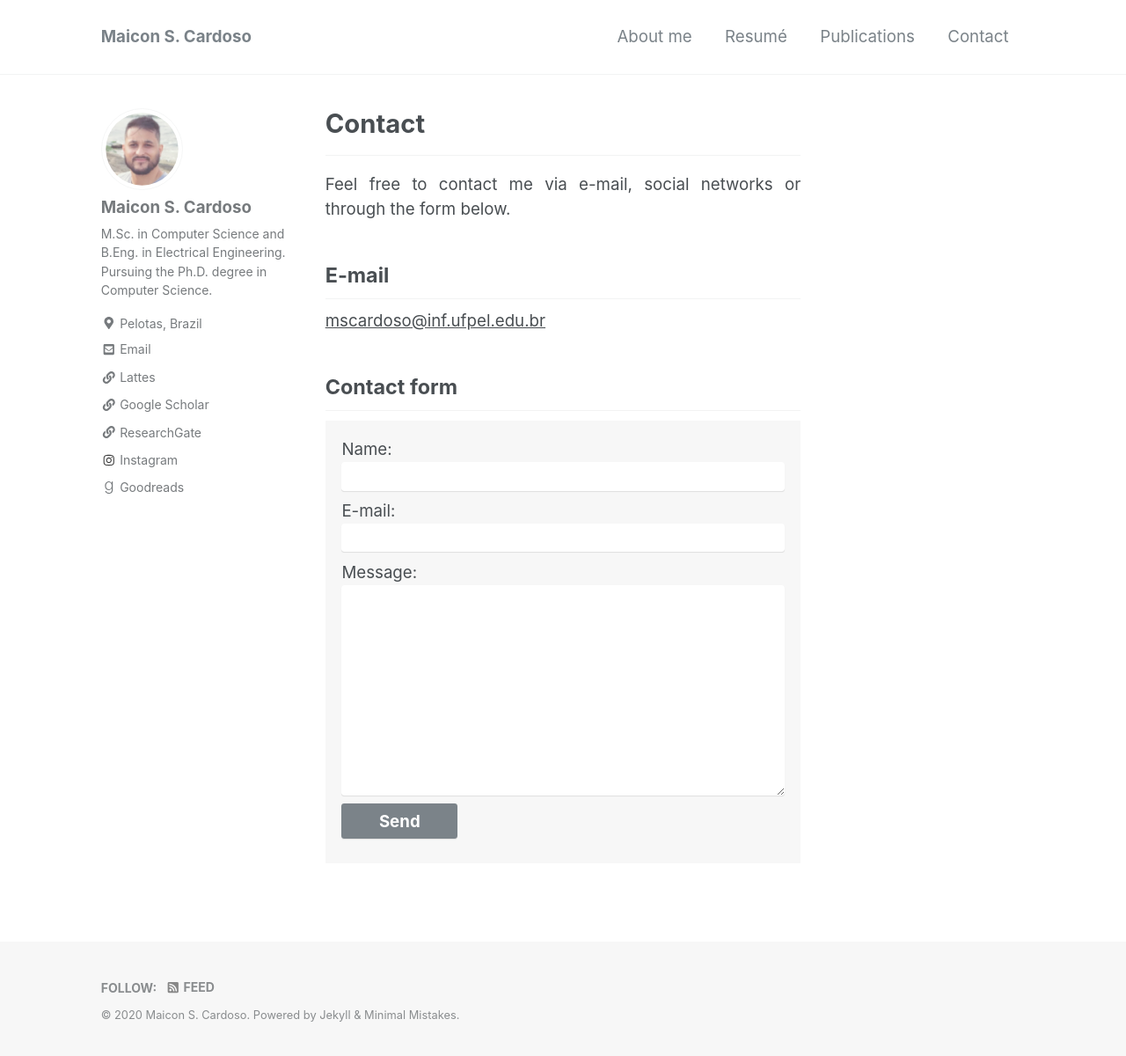
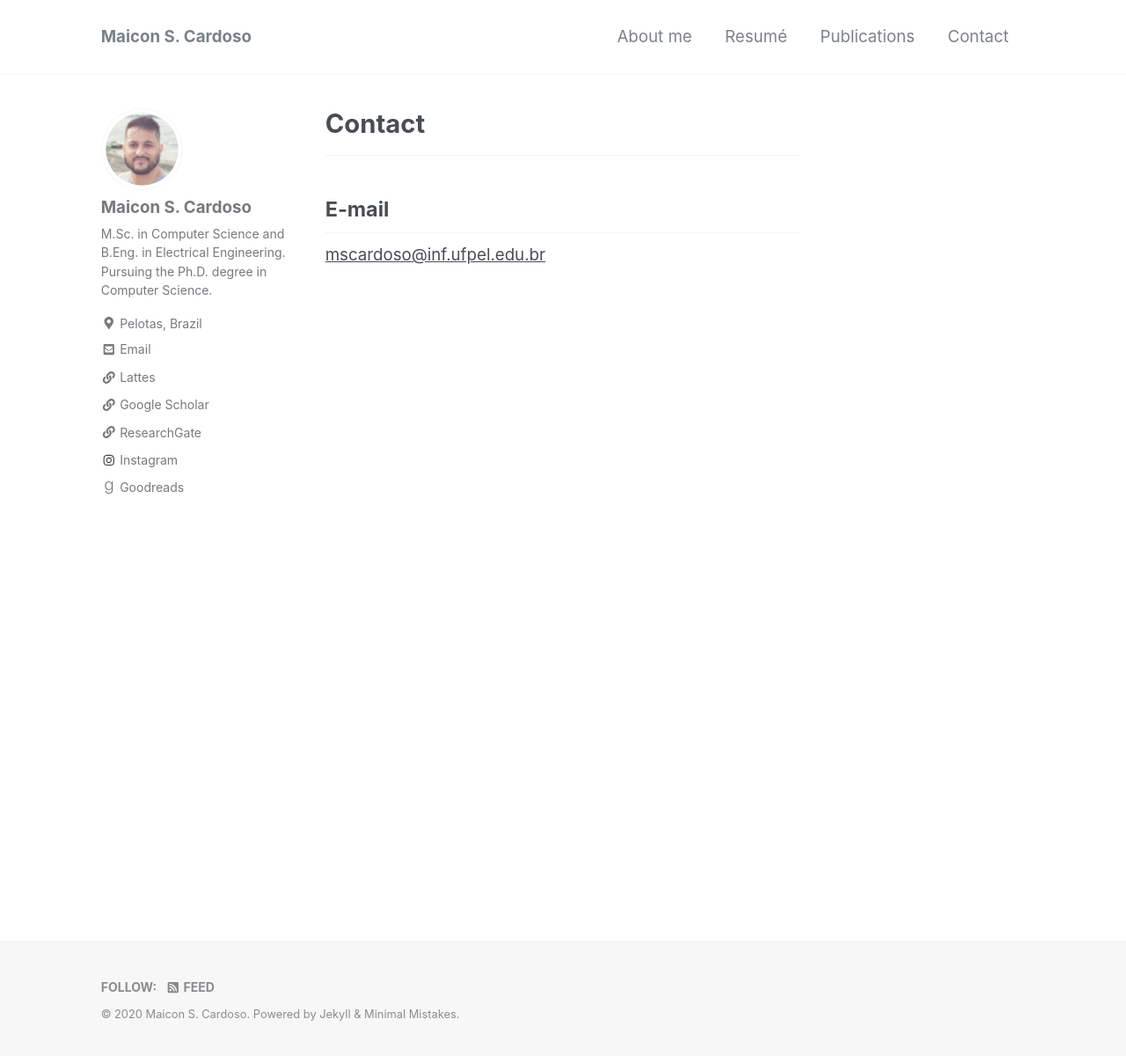
Before and after one commit to maiconsc/me, a Jekyll site: the page built from _pages/contact.MD, in a window 1280 px wide and 1200 px high. Shown: the whole window at 88% size. Built offline with Jekyll 4.4.1, drawn with Linux system fonts in a browser that asks for light colours; nearby versions of some CDN libraries; our own code applies the rules of GitHub Pages for plain Markdown files.

Commit message:
Update contact.MD
removing form.

```diff
--- a/_pages/contact.MD
+++ b/_pages/contact.MD
@@ -9,16 +9,5 @@ permalink: /contact/
 
 <hr>
 
-Feel free to contact me via e-mail, social networks or through the form below.
-{: .text-justify}
-
 ## E-mail
 [mscardoso@inf.ufpel.edu.br](mailto:mscardoso@inf.ufpel.edu.br)
-
-## Contact form
-<form method="POST" action="https://formspree.io/maiconsc0@gmail.com">
-  Name: <input type="name" name="name">
-  E-mail: <input type="email" name="email">
-  Message: <textarea name="message" rows="10"></textarea>
-  <input type="submit" value="Send" style="background-color: #7b8389; color: #fff; padding: 10px 50px 10px 50px; font-weight: bold"/>
-</form>
```
